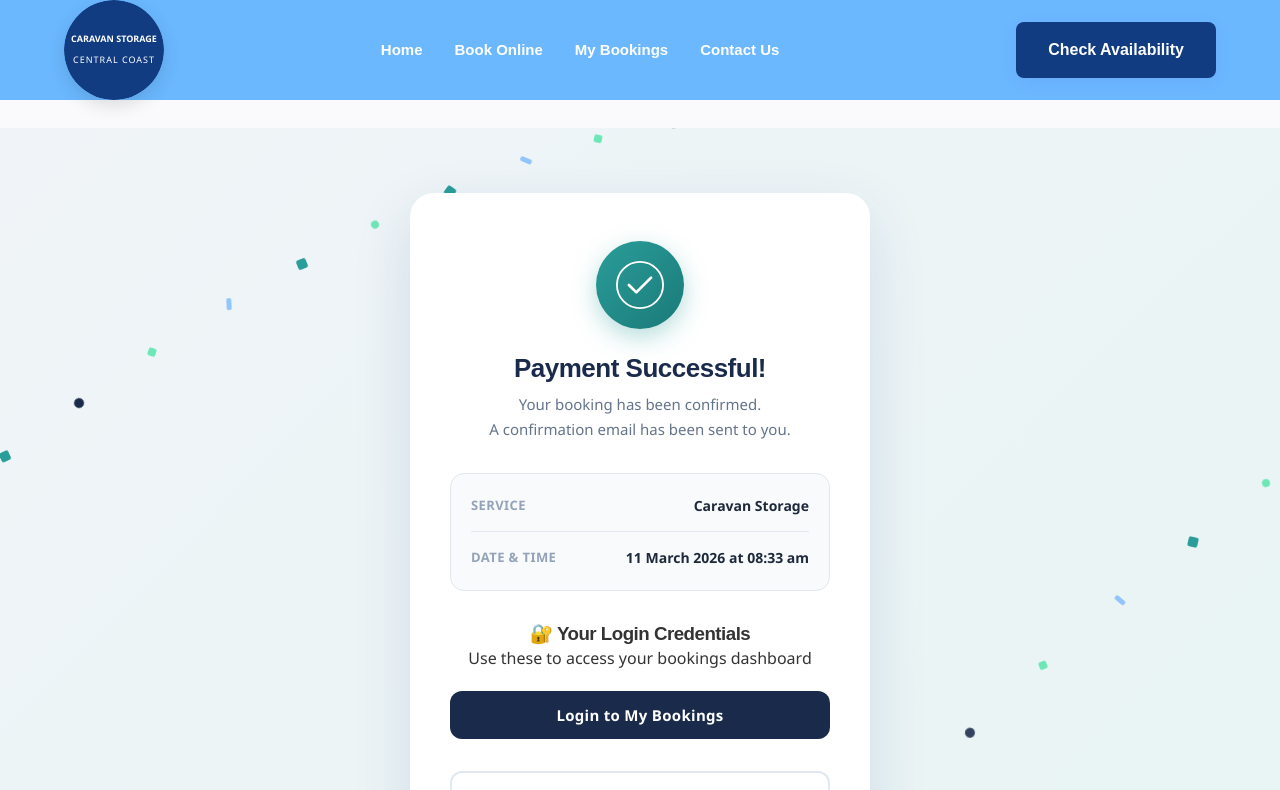
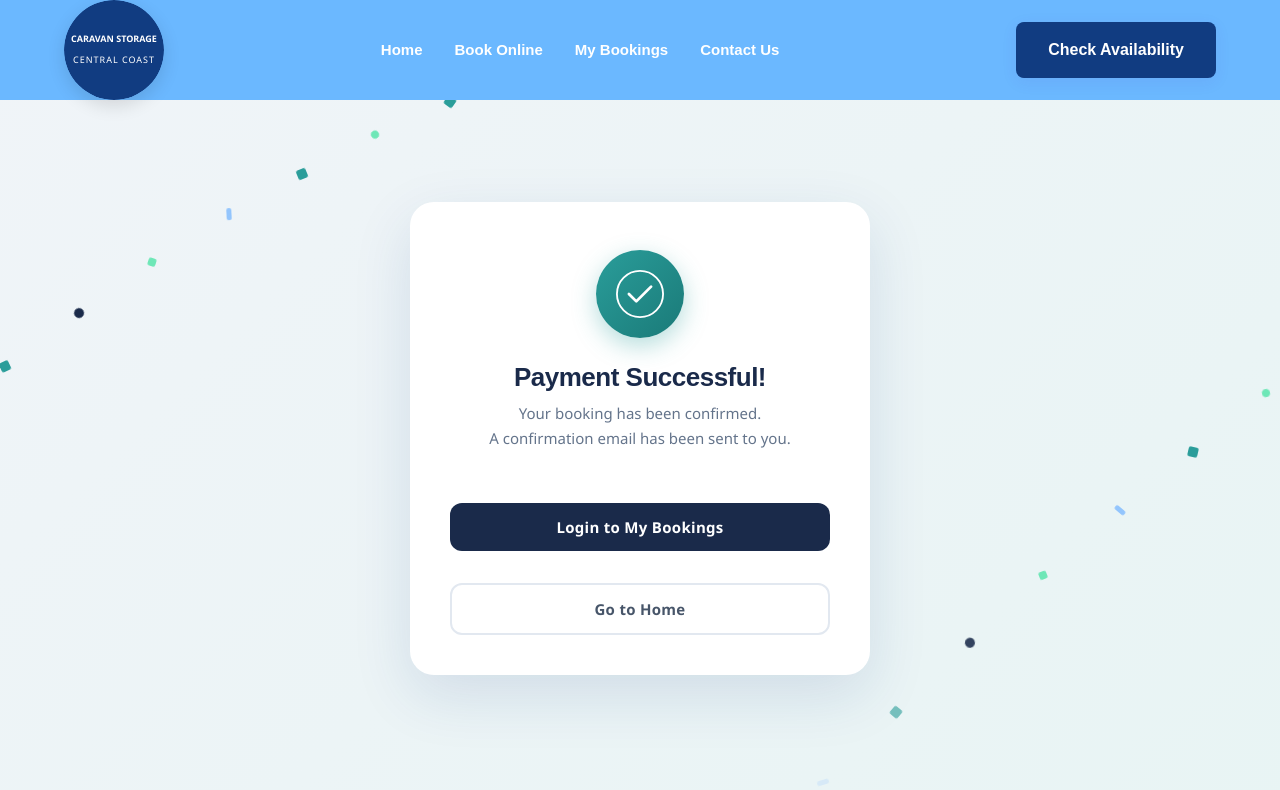
Before and after one commit to Aniketpundir/caravans, a React (Vite) app: page /payment-success in a window 1280 px wide. Shown: the top 790 px of the page. Built offline with nearby package versions, Linux system fonts and the light colour scheme.

Commit message:
Change SVG image

```diff
--- a/index.html
+++ b/index.html
@@ -7,7 +7,7 @@
     <meta http-equiv="X-UA-Compatible" content="IE=edge" />
     <meta name="viewport" content="width=device-width, initial-scale=1.0" />
     <meta name="theme-color" content="#1e4fa1" />
-    <link rel="icon" href="/vite.svg" />
+    <link rel="icon" href="./src//assets/s.png" />
 
     <!-- Primary SEO -->
     <title>Caravan Storage Central Coast | Secure & Affordable Storage</title>
--- a/src/Components/Paymentfailed/PaymentFailed.css
+++ b/src/Components/Paymentfailed/PaymentFailed.css
@@ -1,7 +1,6 @@
-/* ─── Page ───────────────────────────────────────────────────────────────────── */
 .pf-page {
+    margin-top: 6%;
     min-height: 100vh;
-    background: linear-gradient(135deg, #fff5f5 0%, #fef2f2 100%);
     display: flex;
     align-items: center;
     justify-content: center;
--- a/src/Components/Paymentfailed/Paymentfailed.jsx
+++ b/src/Components/Paymentfailed/Paymentfailed.jsx
@@ -34,17 +34,6 @@ export default function PaymentFailed() {
                     Please try again or use a different payment method.
                 </p>
 
-                {/* Possible reasons */}
-                <div className="pf-reasons">
-                    <p className="pf-reasons-title">Possible reasons:</p>
-                    <ul>
-                        <li>❌ Insufficient funds</li>
-                        <li>❌ Card declined by bank</li>
-                        <li>❌ Incorrect card details</li>
-                        <li>❌ Payment session expired</li>
-                    </ul>
-                </div>
-
                 {/* Buttons */}
                 <div className="pf-actions">
                     <button
--- a/src/Components/Paymentsuccess/Paymentsuccess.css
+++ b/src/Components/Paymentsuccess/Paymentsuccess.css
@@ -1,6 +1,6 @@
 /* ─── Page ───────────────────────────────────────────────────────────────────── */
 .ps-page {
-    margin-top: 10%;
+    margin-top: 3%;
     min-height: 100vh;
     background: linear-gradient(135deg, #f0f4f8 0%, #e8f4f4 100%);
     display: flex;
@@ -248,6 +248,10 @@
 
 /* ─── Responsive ─────────────────────────────────────────────────────────────── */
 @media (max-width: 480px) {
+    .ps-page {
+        margin-top: 9%;
+    }
+
     .ps-card {
         padding: 36px 24px 28px;
     }
--- a/src/Components/Paymentsuccess/Paymentsuccess.jsx
+++ b/src/Components/Paymentsuccess/Paymentsuccess.jsx
@@ -1,48 +1,16 @@
 import { useEffect, useState } from "react";
-import { useNavigate, useParams, useSearchParams } from "react-router-dom";
-import { useDispatch, useSelector } from "react-redux";
-import { fetchBookingCredentials } from "../../store/slices/authSlice";
+import { useNavigate } from "react-router-dom";
 import "./Paymentsuccess.css";
 
 export default function PaymentSuccess() {
-    const { session_id } = useParams();
     const navigate = useNavigate();
-    const dispatch = useDispatch();
-    const [searchParams] = useSearchParams();
     const [visible, setVisible] = useState(false);
-    console.log(session_id)
-    const [showPass, setShowPass] = useState(false);
-
-    // Redux state
-    const { credentials, credLoading, credError } = useSelector(s => s.auth);
-
-    // URL params
-    const sessionId = searchParams.get("session_id") || "";
-    const bookingId = searchParams.get("bookingId") || searchParams.get("booking_id") || "N/A";
-
-    console.log(sessionId)
-    const amount = searchParams.get("amount") || "N/A";
-    const serviceName = searchParams.get("service") || "Caravan Storage";
-    const date = new Date().toLocaleDateString("en-AU", {
-        day: "numeric", month: "long", year: "numeric",
-        hour: "2-digit", minute: "2-digit"
-    });
-
-    // Fetch credentials using session_id
-    useEffect(() => {
-        if (!sessionId) return;
-        dispatch(fetchBookingCredentials(sessionId));
-    }, [sessionId, dispatch]);
 
     // Card animation
     useEffect(() => {
         const t = setTimeout(() => setVisible(true), 100);
         return () => clearTimeout(t);
     }, []);
-
-    const handleCopy = (text) => {
-        navigator.clipboard.writeText(text);
-    };
 
     return (
         <div className="ps-page">
@@ -73,96 +41,6 @@ export default function PaymentSuccess() {
                     A confirmation email has been sent to you.
                 </p>
 
-                {/* Booking Details */}
-                <div className="ps-details">
-                    {bookingId !== "N/A" && (
-                        <>
-                            <div className="ps-detail-row">
-                                <span className="ps-detail-label">Booking ID</span>
-                                <span className="ps-detail-value ps-detail-id">#{bookingId}</span>
-                            </div>
-                            <div className="ps-divider" />
-                        </>
-                    )}
-                    <div className="ps-detail-row">
-                        <span className="ps-detail-label">Service</span>
-                        <span className="ps-detail-value">{serviceName}</span>
-                    </div>
-                    {amount !== "N/A" && (
-                        <>
-                            <div className="ps-divider" />
-                            <div className="ps-detail-row">
-                                <span className="ps-detail-label">Amount Paid</span>
-                                <span className="ps-detail-value ps-detail-amount">${amount}</span>
-                            </div>
-                        </>
-                    )}
-                    <div className="ps-divider" />
-                    <div className="ps-detail-row">
-                        <span className="ps-detail-label">Date & Time</span>
-                        <span className="ps-detail-value">{date}</span>
-                    </div>
-                </div>
-
-                {/* ── Login Credentials ── */}
-                <div className="ps-cred-section">
-                    <h3 className="ps-cred-title">🔐 Your Login Credentials</h3>
-                    <p className="ps-cred-subtitle">Use these to access your bookings dashboard</p>
-
-                    {/* Loading */}
-                    {credLoading && (
-                        <div className="ps-cred-loading">
-                            <span className="ps-spinner" />
-                            Fetching your credentials...
-                        </div>
-                    )}
-
-                    {/* Error */}
-                    {credError && (
-                        <div className="ps-cred-error">⚠️ {credError}</div>
-                    )}
-
-                    {/* Credentials */}
-                    {credentials && (
-                        <div className="ps-cred-box">
-                            {/* Login ID */}
-                            <div className="ps-cred-row">
-                                <span className="ps-cred-label">Login ID</span>
-                                <div className="ps-cred-value-wrap">
-                                    <span className="ps-cred-value">{credentials.loginId}</span>
-                                    <button className="ps-copy-btn"
-                                        onClick={() => handleCopy(credentials.loginId)}
-                                        title="Copy Login ID">📋</button>
-                                </div>
-                            </div>
-
-                            <div className="ps-cred-divider" />
-
-                            {/* Password */}
-                            <div className="ps-cred-row">
-                                <span className="ps-cred-label">Password</span>
-                                <div className="ps-cred-value-wrap">
-                                    <span className="ps-cred-value ps-cred-password">
-                                        {showPass ? credentials.password : "••••••••"}
-                                    </span>
-                                    <button className="ps-copy-btn"
-                                        onClick={() => setShowPass(p => !p)}
-                                        title={showPass ? "Hide" : "Show"}>
-                                        {showPass ? "🙈" : "👁️"}
-                                    </button>
-                                    <button className="ps-copy-btn"
-                                        onClick={() => handleCopy(credentials.password)}
-                                        title="Copy Password">📋</button>
-                                </div>
-                            </div>
-
-                            <p className="ps-cred-note">
-                                ⚠️ Please save these credentials. You will need them to login.
-                            </p>
-                        </div>
-                    )}
-                </div>
-
                 {/* Buttons */}
                 <div className="ps-actions">
                     <button className="ps-btn ps-btn--primary"
--- a/src/store/slices/authSlice.js
+++ b/src/store/slices/authSlice.js
@@ -89,25 +89,6 @@ export const rescheduleBooking = createAsyncThunk(
             return response.data;
         } catch (error) {
             return rejectWithValue(error?.response?.data?.message || "Failed to reschedule booking.");
-        }
-    }
-);
-
-// ─── Fetch Booking Credentials ───────────────────────────────────────────────
-export const fetchBookingCredentials = createAsyncThunk(
-    "auth/fetchBookingCredentials",
-    async (sessionId, { rejectWithValue }) => {
-        try {
-            const response = await axios.get(
-                `${BASE_URL}/user/booking/credentials?session_id=${sessionId}`
-            );
-
-            console.log(response)
-            return response.data;
-        } catch (error) {
-            return rejectWithValue(
-                error?.response?.data?.message || "Could not fetch credentials."
-            );
         }
     }
 );
```
Also changed, not shown: src/assets/s.png (added).
